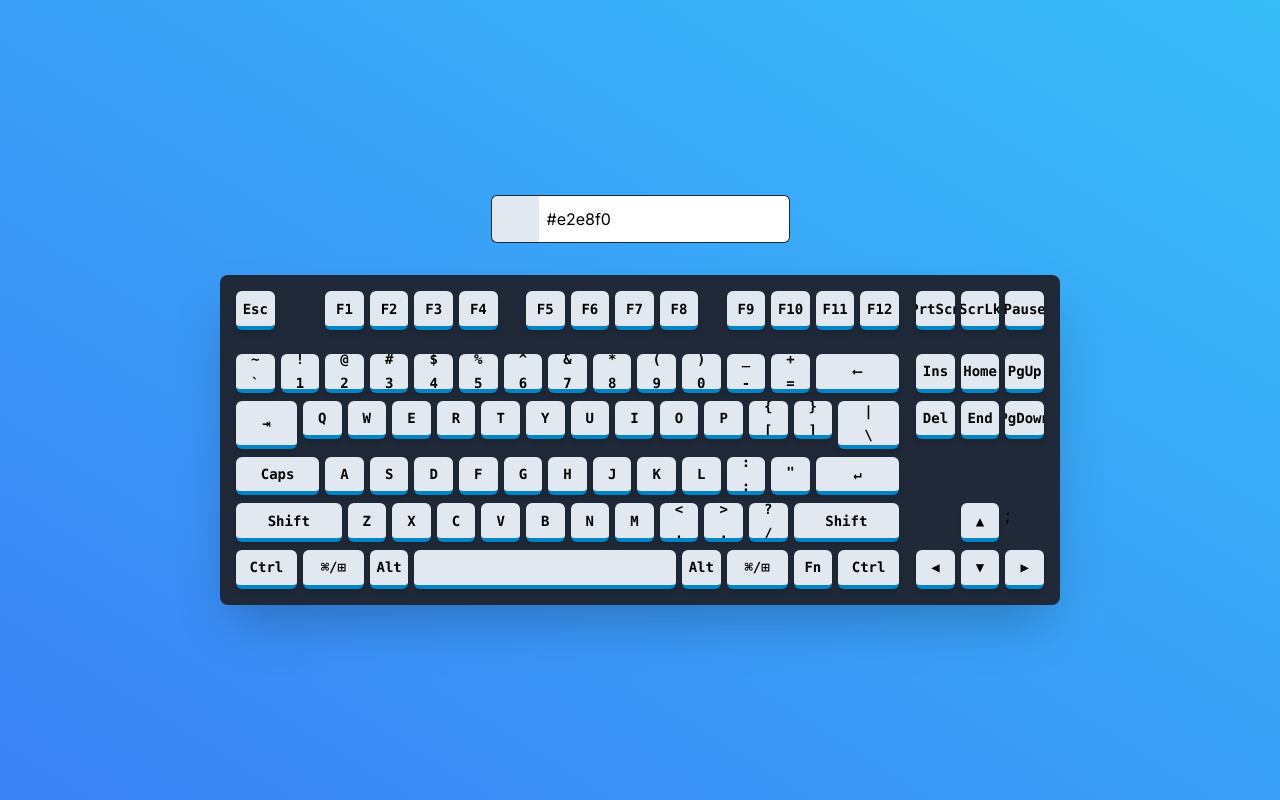
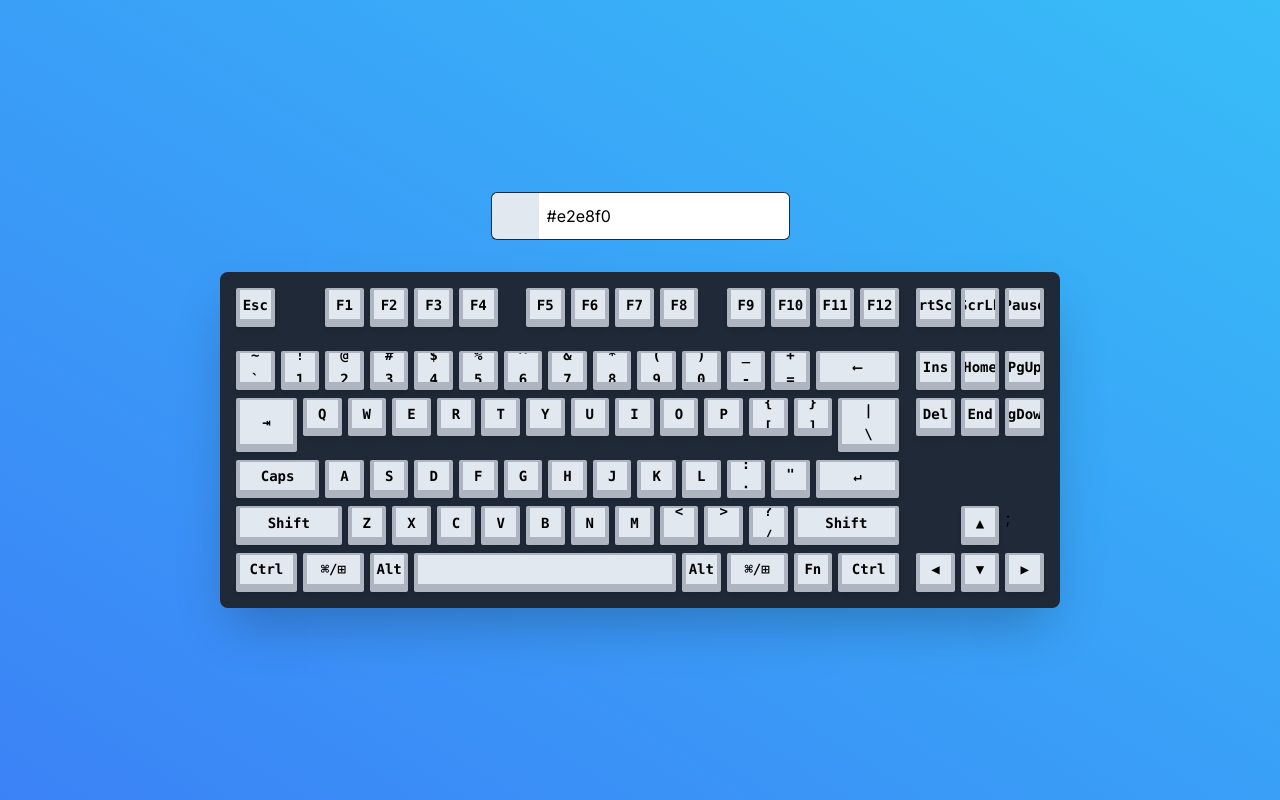
Before and after one commit to dotslashf/my-kbd, a Next.js app: page / in a window 1280 px wide. Built offline with nearby package versions, Linux system fonts and the light colour scheme.

Commit message:
feat: add shadow effect

```diff
--- a/src/components/Key.tsx
+++ b/src/components/Key.tsx
@@ -32,7 +32,7 @@ export function Key(props: IKeyProps) {
   const isWithShiftChar = KeyboardKeyMap[props.character].withShiftChar !== "";
   return (
     <span
-      className={`bg-slate-200 overflow-hidden rounded-md grow text-sm flex flex-col items-center justify-center shrink-0 gap-y-4 font-bold font-mono shadow-md border-b-4 border-sky-600 hover:border-slate-200 hover:cursor-pointer transition ${
+      className={`bg-slate-200 overflow-hidden rounded-sm grow text-sm flex flex-col items-center justify-center shrink-0 gap-y-4 font-bold font-mono shadow-md border-2 border-b-8 border-l-4 border-r-4 border-gray-700 border-opacity-30 hover:cursor-pointer transition ${
         gridColumnSpan === 1 ? "aspect-square" : ""
       } `}
       style={{
```
